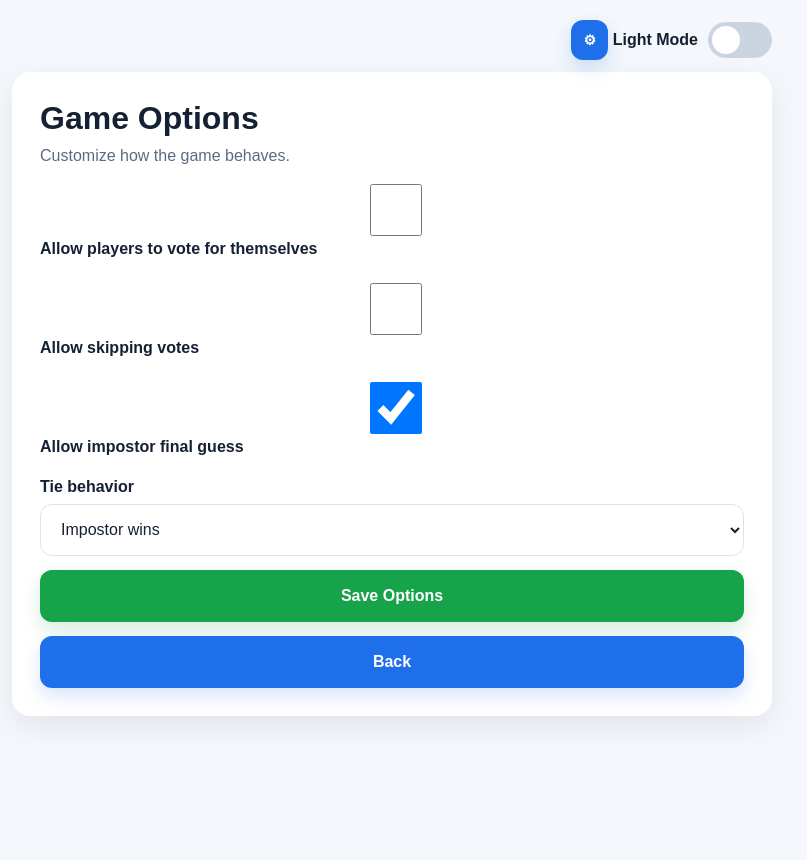
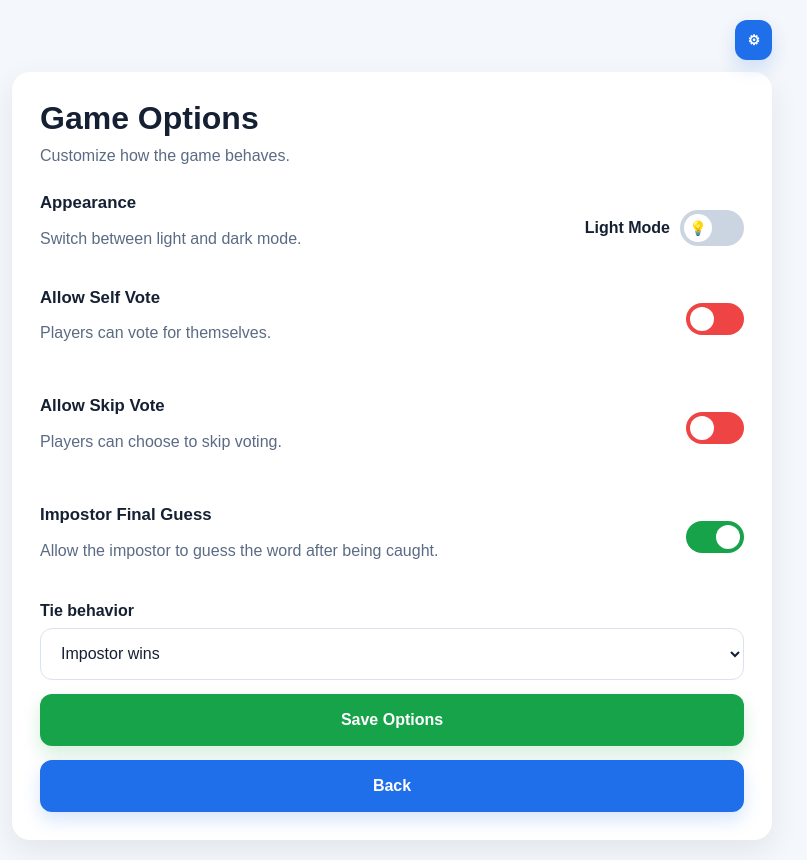
Before and after one commit to sccaaws/impostor-game, a Flask app: page /options in a window 1280 px wide. Shown: the whole page, without its empty margins (248-1055 px from the left). Before the commit the page ends 720 px from the top, so only its background shows below. Run offline with Flask 3, Linux system fonts and the light colour scheme.

Commit message:
updated options page

```diff
--- a/app.py
+++ b/app.py
@@ -400,6 +400,9 @@ def start_voting():
         return redirect(url_for("index"))
 
     game["current_vote"] = 1
+    game["accused_id"] = None
+    game["vote_result"] = None
+
     for player in game["players"]:
         player["vote"] = None
 
@@ -426,6 +429,7 @@ def vote_pass_screen(voter_number: int):
         voter_number=voter_number,
         voter_name=current_voter["name"],
         total_players=game["player_count"],
+        game=game,
     )
 
 
@@ -439,37 +443,47 @@ def vote(voter_number: int):
         return redirect(url_for("vote_pass_screen", voter_number=game["current_vote"]))
 
     current_voter = game["players"][voter_number - 1]
+    options = get_options()
+    allow_self_vote = options.get("allow_self_vote", False)
+    allow_skip_vote = options.get("allow_skip_vote", False)
 
     if request.method == "POST":
+        voted_for_raw = request.form.get("voted_for")
+
+        if allow_skip_vote and voted_for_raw == "skip":
+            return redirect(url_for("confirm_vote", voter_number=voter_number, voted_for="skip"))
+
         try:
-            voted_for = int(request.form["voted_for"])
-        except (KeyError, ValueError):
-            eligible_players = [
-                player
-                for player in game["players"]
-                if player["id"] != current_voter["id"]
-            ]
+            voted_for = int(voted_for_raw)
+        except (TypeError, ValueError):
+            eligible_players = (
+                game["players"]
+                if allow_self_vote
+                else [player for player in game["players"] if player["id"] != current_voter["id"]]
+            )
             return render_template(
                 "vote.html",
                 voter_number=voter_number,
                 voter_name=current_voter["name"],
                 total_players=game["player_count"],
                 players=eligible_players,
-                error="Choose a valid player.",
+                error="Choose a valid option.",
+                allow_self_vote=allow_self_vote,
+                allow_skip_vote=allow_skip_vote,
             )
 
-        valid_ids = {
-            player["id"]
-            for player in game["players"]
-            if player["id"] != current_voter["id"]
-        }
+        valid_ids = (
+            {player["id"] for player in game["players"]}
+            if allow_self_vote
+            else {player["id"] for player in game["players"] if player["id"] != current_voter["id"]}
+        )
 
         if voted_for not in valid_ids:
-            eligible_players = [
-                player
-                for player in game["players"]
-                if player["id"] != current_voter["id"]
-            ]
+            eligible_players = (
+                game["players"]
+                if allow_self_vote
+                else [player for player in game["players"] if player["id"] != current_voter["id"]]
+            )
             return render_template(
                 "vote.html",
                 voter_number=voter_number,
@@ -477,15 +491,17 @@ def vote(voter_number: int):
                 total_players=game["player_count"],
                 players=eligible_players,
                 error="You cannot vote for yourself.",
+                allow_self_vote=allow_self_vote,
+                allow_skip_vote=allow_skip_vote,
             )
 
-        return redirect(
-            url_for("confirm_vote", voter_number=voter_number, voted_for=voted_for)
-        )
+        return redirect(url_for("confirm_vote", voter_number=voter_number, voted_for=voted_for))
 
-    eligible_players = [
-        player for player in game["players"] if player["id"] != current_voter["id"]
-    ]
+    eligible_players = (
+        game["players"]
+        if allow_self_vote
+        else [player for player in game["players"] if player["id"] != current_voter["id"]]
+    )
 
     return render_template(
         "vote.html",
@@ -494,11 +510,12 @@ def vote(voter_number: int):
         total_players=game["player_count"],
         players=eligible_players,
         error=None,
+        allow_self_vote=allow_self_vote,
+        allow_skip_vote=allow_skip_vote,
     )
 
-
-@app.route("/confirm_vote/<int:voter_number>/<int:voted_for>", methods=["GET", "POST"])
-def confirm_vote(voter_number: int, voted_for: int):
+@app.route("/confirm_vote/<int:voter_number>/<voted_for>", methods=["GET", "POST"])
+def confirm_vote(voter_number: int, voted_for: str):
     game = get_game()
     if not game:
         return redirect(url_for("index"))
@@ -507,21 +524,33 @@ def confirm_vote(voter_number: int, voted_for: int):
         return redirect(url_for("vote_pass_screen", voter_number=game["current_vote"]))
 
     current_voter = game["players"][voter_number - 1]
-    valid_ids = {
-        player["id"]
-        for player in game["players"]
-        if player["id"] != current_voter["id"]
-    }
+    options = get_options()
+    allow_self_vote = options.get("allow_self_vote", False)
+    allow_skip_vote = options.get("allow_skip_vote", False)
 
-    if voted_for not in valid_ids:
-        return redirect(url_for("vote", voter_number=voter_number))
+    if voted_for == "skip":
+        if not allow_skip_vote:
+            return redirect(url_for("vote", voter_number=voter_number))
+        voted_player = None
+    else:
+        try:
+            voted_for_id = int(voted_for)
+        except ValueError:
+            return redirect(url_for("vote", voter_number=voter_number))
 
-    voted_player = next(
-        player for player in game["players"] if player["id"] == voted_for
-    )
+        valid_ids = (
+            {player["id"] for player in game["players"]}
+            if allow_self_vote
+            else {player["id"] for player in game["players"] if player["id"] != current_voter["id"]}
+        )
+
+        if voted_for_id not in valid_ids:
+            return redirect(url_for("vote", voter_number=voter_number))
+
+        voted_player = next(player for player in game["players"] if player["id"] == voted_for_id)
 
     if request.method == "POST":
-        game["players"][voter_number - 1]["vote"] = voted_for
+        game["players"][voter_number - 1]["vote"] = "skip" if voted_for == "skip" else int(voted_for)
         next_voter = voter_number + 1
         game["current_vote"] = next_voter
         session["game"] = game
@@ -536,6 +565,7 @@ def confirm_vote(voter_number: int, voted_for: int):
         voter_number=voter_number,
         voter_name=current_voter["name"],
         voted_player=voted_player,
+        voted_for=voted_for,
         total_players=game["player_count"],
     )
 
@@ -553,22 +583,53 @@ def count_votes():
         return redirect(url_for("vote_pass_screen", voter_number=1))
 
     top_votes = max(counts.values())
-    leaders = [player_id for player_id, count in counts.items() if count == top_votes]
+    leaders = [vote_value for vote_value, count in counts.items() if count == top_votes]
 
     if len(leaders) > 1:
+        options = get_options()
+        tie_breaker = options.get("tie_breaker", "impostor_wins")
+
+        if tie_breaker == "revote":
+            game["accused_id"] = None
+            game["vote_result"] = "tie_revote"
+            game["winner"] = None
+            game["current_vote"] = 1
+
+            for player in game["players"]:
+                player["vote"] = None
+
+            session["game"] = game
+            return redirect(url_for("vote_pass_screen", voter_number=1))
+
         game["accused_id"] = None
         game["vote_result"] = "tie"
         game["winner"] = "Impostor"
         session["game"] = game
         return redirect(url_for("results"))
 
-    accused_id = leaders[0]
+    winner_vote = leaders[0]
+
+    if winner_vote == "skip":
+        game["accused_id"] = None
+        game["vote_result"] = "skipped"
+        game["winner"] = "Impostor"
+        session["game"] = game
+        return redirect(url_for("results"))
+
+    accused_id = winner_vote
     game["accused_id"] = accused_id
     game["vote_result"] = "caught" if accused_id == game["impostor_id"] else "missed"
     session["game"] = game
 
     if accused_id == game["impostor_id"]:
-        return redirect(url_for("guess_word"))
+        options = get_options()
+
+        if options.get("impostor_guess", True):
+            return redirect(url_for("guess_word"))
+
+        game["winner"] = "Crewmates"
+        session["game"] = game
+        return redirect(url_for("results"))
 
     game["winner"] = "Impostor"
     session["game"] = game
@@ -581,14 +642,16 @@ def guess_word():
     if not game:
         return redirect(url_for("index"))
 
+    options = get_options()
+    if not options.get("impostor_guess", True):
+        return redirect(url_for("results"))
+
     if game.get("vote_result") != "caught":
         return redirect(url_for("results"))
 
     if request.method == "POST":
         guess = request.form.get("guess", "").strip().lower()
-        game["winner"] = (
-            "Impostor" if guess == game["secret_word"].lower() else "Crewmates"
-        )
+        game["winner"] = "Impostor" if guess == game["secret_word"].lower() else "Crewmates"
         session["game"] = game
         return redirect(url_for("results"))
 
--- a/static/style.css
+++ b/static/style.css
@@ -103,7 +103,10 @@ body {
   animation: fadeUp 0.35s ease;
 }
 
-h1, h2, h3, p {
+h1,
+h2,
+h3,
+p {
   margin-top: 0;
 }
 
@@ -386,6 +389,7 @@ button:active {
     opacity: 0;
     transform: translateY(8px);
   }
+
   to {
     opacity: 1;
     transform: translateY(0);
@@ -455,11 +459,25 @@ button:active {
     color: var(--muted);
   }
 
-  .stats-row div:nth-child(1)::before { content: "Player"; }
-  .stats-row div:nth-child(2)::before { content: "Wins"; }
-  .stats-row div:nth-child(3)::before { content: "Impostor"; }
-  .stats-row div:nth-child(4)::before { content: "Accused"; }
-  .stats-row div:nth-child(5)::before { content: "Correct Votes"; }
+  .stats-row div:nth-child(1)::before {
+    content: "Player";
+  }
+
+  .stats-row div:nth-child(2)::before {
+    content: "Wins";
+  }
+
+  .stats-row div:nth-child(3)::before {
+    content: "Impostor";
+  }
+
+  .stats-row div:nth-child(4)::before {
+    content: "Accused";
+  }
+
+  .stats-row div:nth-child(5)::before {
+    content: "Correct Votes";
+  }
 }
 
 @media (max-width: 420px) {
@@ -487,6 +505,7 @@ button:active {
     font-size: 1.45rem;
   }
 }
+
 .theme-switch {
   display: inline-flex;
   align-items: center;
@@ -588,3 +607,121 @@ button:active {
   align-items: center;
   gap: 10px;
 }
+
+.option-row {
+  display: flex;
+  align-items: center;
+  justify-content: space-between;
+  gap: 16px;
+  padding: 16px 0;
+}
+
+@media (max-width: 640px) {
+  .option-row {
+    flex-direction: column;
+    align-items: flex-start;
+  }
+}
+
+.option-row {
+  display: flex;
+  align-items: center;
+  justify-content: space-between;
+  gap: 16px;
+  padding: 12px 0;
+}
+
+.switch {
+  position: relative;
+  display: inline-block;
+  width: 58px;
+  height: 32px;
+  flex-shrink: 0;
+}
+
+.switch input {
+  opacity: 0;
+  width: 0;
+  height: 0;
+  position: absolute;
+}
+
+.slider {
+  position: absolute;
+  inset: 0;
+  background: #cbd5e1;
+  border-radius: 999px;
+  transition: background 0.25s ease;
+  cursor: pointer;
+}
+
+.slider::before {
+  content: "";
+  position: absolute;
+  height: 24px;
+  width: 24px;
+  left: 4px;
+  top: 4px;
+  background: white;
+  border-radius: 50%;
+  transition: transform 0.25s ease;
+}
+
+.switch input:checked+.slider {
+  background: var(--blue);
+}
+
+.switch input:checked+.slider::before {
+  transform: translateX(26px);
+}
+
+@media (max-width: 640px) {
+  .option-row {
+    align-items: flex-start;
+    flex-direction: column;
+  }
+}
+
+/* OFF state */
+.slider {
+  background: #ef4444;
+}
+
+/* ON state */
+.switch input:checked+.slider {
+  background: #16a34a;
+  /* green */
+}
+
+.alert-card {
+  border: 2px solid rgba(239, 68, 68, 0.5);
+  background: rgba(239, 68, 68, 0.08);
+  text-align: center;
+  animation: pulseFade 0.6s ease;
+}
+
+.alert-card h2 {
+  color: #ef4444;
+  margin-bottom: 8px;
+}
+
+.alert-card p {
+  margin: 4px 0;
+}
+
+@keyframes pulseFade {
+  0% {
+    transform: scale(0.98);
+    opacity: 0;
+  }
+
+  100% {
+    transform: scale(1);
+    opacity: 1;
+  }
+}
+
+.alert-card {
+  box-shadow: 0 0 0 2px rgba(239, 68, 68, 0.2),
+    0 8px 24px rgba(239, 68, 68, 0.15);
+}
--- a/templates/base.html
+++ b/templates/base.html
@@ -39,16 +39,6 @@
   <div class="page-shell">
     <div class="topbar">
       <a href="{{ url_for('options') }}" class="link-button small-button">⚙</a>
-      <div class="theme-switch">
-        <span class="theme-switch-label" id="theme-label">Light Mode</span>
-
-        <button type="button" class="theme-switch-track" onclick="toggleTheme()" aria-label="Toggle dark mode">
-          <span class="theme-switch-thumb">
-            <span class="theme-icon sun-icon">☀</span>
-            <span class="theme-icon moon-icon">🌙</span>
-          </span>
-        </button>
-      </div>
     </div>
 
 
--- a/templates/options.html
+++ b/templates/options.html
@@ -6,25 +6,61 @@
   <h1>Game Options</h1>
   <p class="muted">Customize how the game behaves.</p>
 
+  <div class="option-row">
+    <div>
+      <h3>Appearance</h3>
+      <p class="muted">Switch between light and dark mode.</p>
+    </div>
+
+    <div class="theme-switch">
+      <span class="theme-switch-label" id="theme-label">Light Mode</span>
+
+      <button type="button" class="theme-switch-track" onclick="toggleTheme()" aria-label="Toggle dark mode">
+        <span class="theme-switch-thumb">
+          <span class="theme-icon sun-icon">💡</span>
+          <span class="theme-icon moon-icon">🌙</span>
+        </span>
+      </button>
+    </div>
+  </div>
+
   <form method="post" class="stack">
 
-    <label>
+    <div class="option-row">
+      <div>
+        <h3>Allow Self Vote</h3>
+        <p class="muted">Players can vote for themselves.</p>
+      </div>
+      <label class="switch">
         <input type="checkbox" name="allow_self_vote"
                {% if options.allow_self_vote %}checked{% endif %}>
-      Allow players to vote for themselves
+        <span class="slider"></span>
       </label>
+    </div>
 
-    <label>
+    <div class="option-row">
+      <div>
+        <h3>Allow Skip Vote</h3>
+        <p class="muted">Players can choose to skip voting.</p>
+      </div>
+      <label class="switch">
         <input type="checkbox" name="allow_skip_vote"
                {% if options.allow_skip_vote %}checked{% endif %}>
-      Allow skipping votes
+        <span class="slider"></span>
       </label>
+    </div>
 
-    <label>
+    <div class="option-row">
+      <div>
+        <h3>Impostor Final Guess</h3>
+        <p class="muted">Allow the impostor to guess the word after being caught.</p>
+      </div>
+      <label class="switch">
         <input type="checkbox" name="impostor_guess"
                {% if options.impostor_guess %}checked{% endif %}>
-      Allow impostor final guess
+        <span class="slider"></span>
       </label>
+    </div>
 
     <div>
       <label for="tie_breaker">Tie behavior</label>
```
Also changed, not shown: templates/confirm_vote.html (+7 -2 lines), templates/results.html (+11 -4 lines), templates/vote.html (+13 -1 lines), templates/vote_pass.html (+8 -0 lines). Lines whose indentation alone changed are shown as unchanged.
